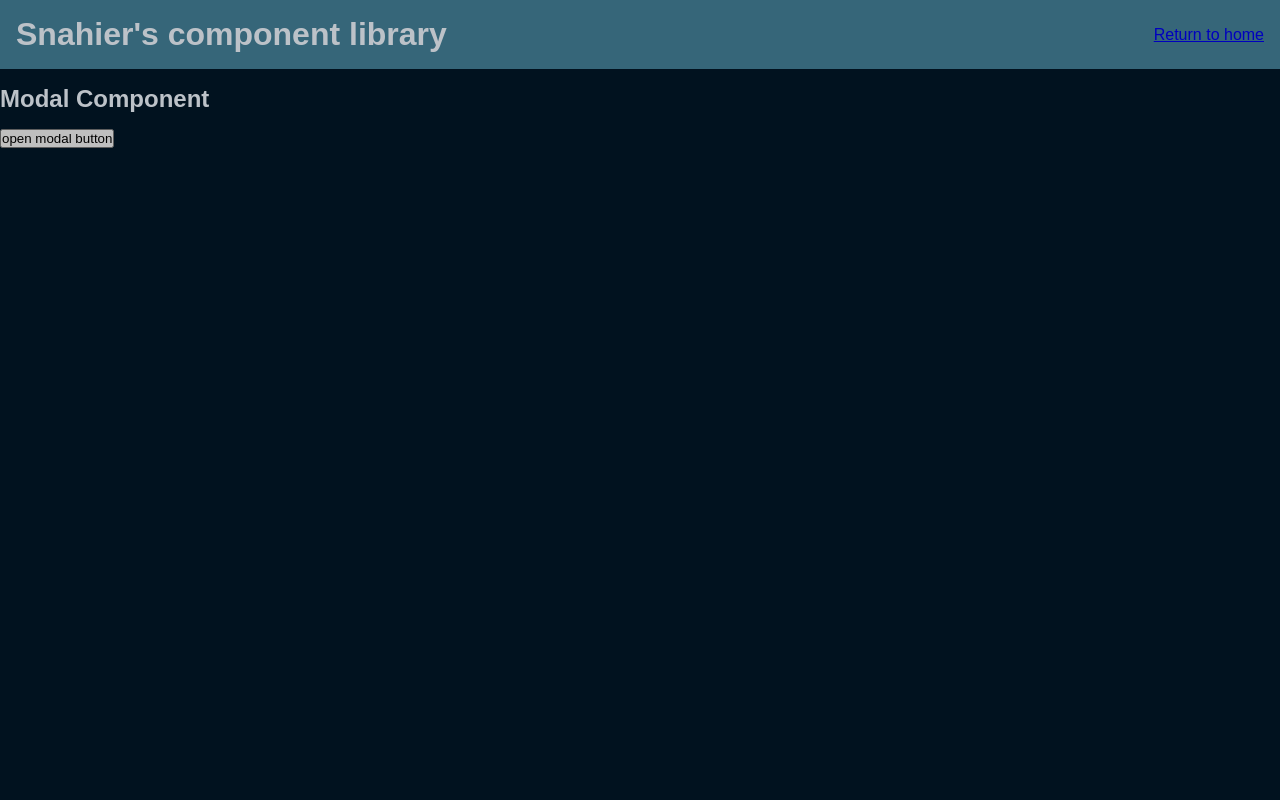
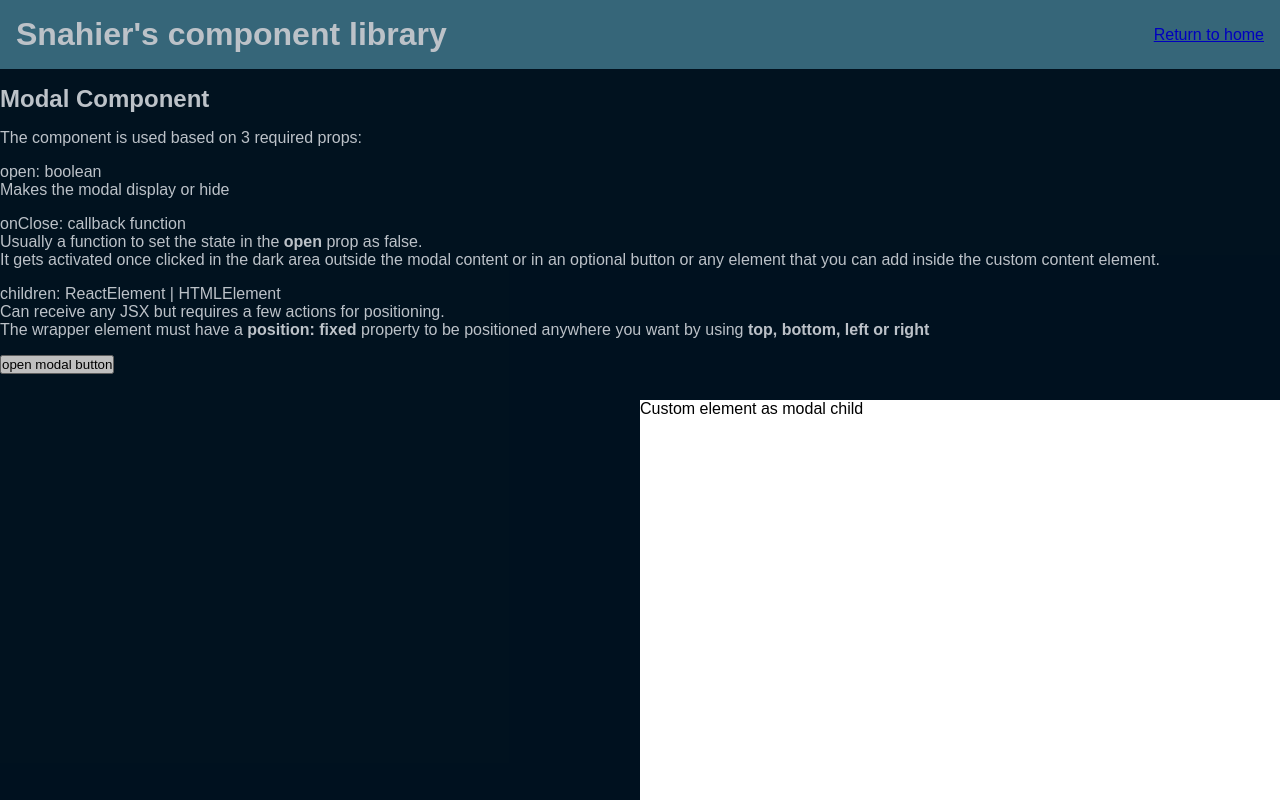
Before and after one commit to Snahier/snahier-react-tools, a React (Create React App) app: page /modal in a window 1280 px wide. Both pictures are taken after a click on the button "open modal button". Built offline with nearby package versions, Linux system fonts and the light colour scheme.

Commit message:
Add modal documentation

```diff
--- a/src/pages/Modal/index.tsx
+++ b/src/pages/Modal/index.tsx
@@ -21,6 +21,35 @@ export const PageModal: React.FC<PageModalProps> = () => {
       <Header />
       <h2>Modal Component</h2>
 
+      <p>The component is used based on 3 required props:</p>
+
+      <p>
+        open: boolean
+        <br />
+        Makes the modal display or hide
+      </p>
+
+      <p>
+        onClose: callback function
+        <br />
+        Usually a function to set the state in the <strong>open</strong> prop as
+        false.
+        <br />
+        It gets activated once clicked in the dark area outside the modal
+        content or in an optional button or any element that you can add inside
+        the custom content element.
+      </p>
+
+      <p>
+        children: ReactElement | HTMLElement
+        <br />
+        Can receive any JSX but requires a few actions for positioning.
+        <br />
+        The wrapper element must have a <strong>position: fixed</strong>{" "}
+        property to be positioned anywhere you want by using{" "}
+        <strong>top, bottom, left or right</strong>
+      </p>
+
       <button
         style={{
           width: "fit-content",
@@ -30,7 +59,21 @@ export const PageModal: React.FC<PageModalProps> = () => {
         open modal button
       </button>
 
-      <Modal open={isOpen} onClose={handleCloseModal} />
+      <Modal open={isOpen} onClose={handleCloseModal}>
+        <div
+          style={{
+            position: "fixed",
+            top: "50%",
+            right: "0%",
+            width: 640,
+            height: 480,
+            background: "#fff",
+            color: "#000",
+          }}
+        >
+          Custom element as modal child
+        </div>
+      </Modal>
     </StyledPageModal>
   )
 }
```
